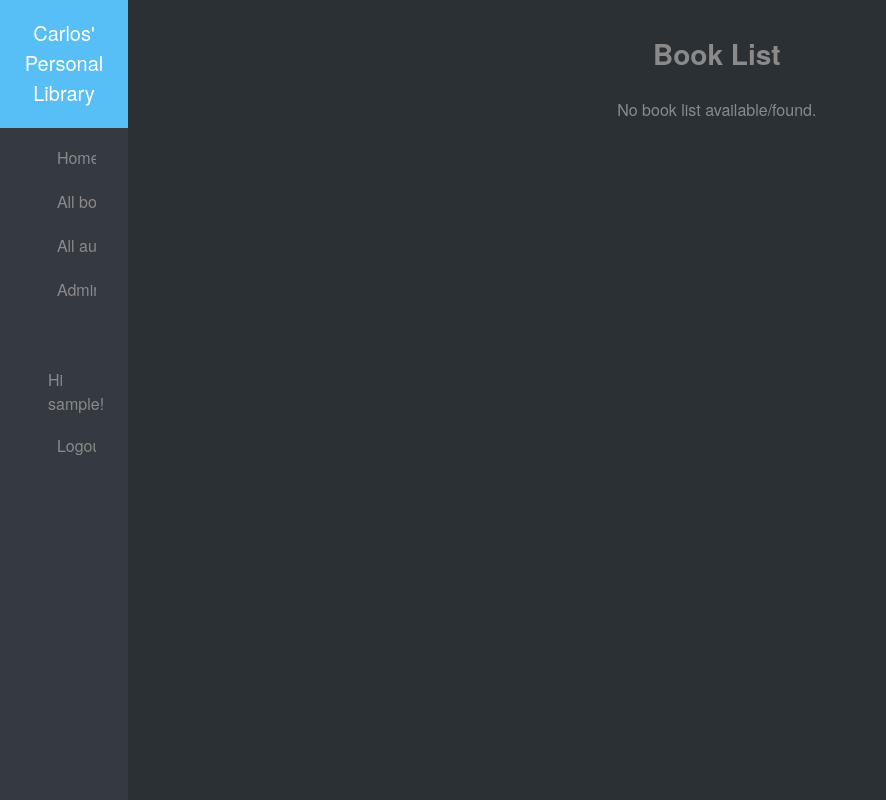
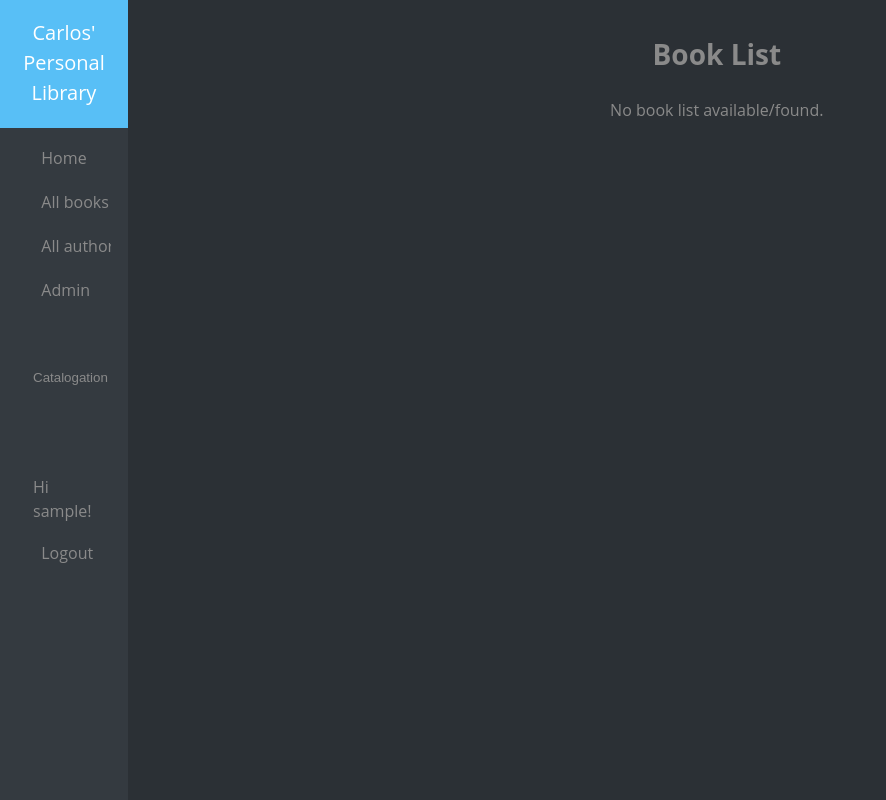
Before and after one commit to carlosmwh1985/djangoPersonalLibrary, a Django app: page /library/books/ in a window 1280 px wide. Shown: the whole page, without its empty margins (0-886 px from the left). Run offline with Django 4.2, Linux system fonts and the light colour scheme; the visitor is signed in with stand-in values (Sample User, id 1); data that the repository does not hold is empty; some libraries are stand-ins or nearby versions.

Commit message:
Catalog Links added to Sidebar + Open Sans as font-family

```diff
--- a/personalLib/library/static/library/styles.css
+++ b/personalLib/library/static/library/styles.css
@@ -31,7 +31,6 @@
 
 body {
   margin: 0;
-  /* font-family: -apple-system, BlinkMacSystemFont, "Segoe UI", Roboto, "Helvetica Neue", Arial, "Noto Sans", sans-serif, "Apple Color Emoji", "Segoe UI Emoji", "Segoe UI Symbol", "Noto Color Emoji"; */
   font-size: 1rem;
   font-weight: 400;
   line-height: 1.5;
@@ -42,13 +41,16 @@ body {
   -moz-background-size: cover;
   -moz-background-size: cover;
   background-size: cover;
-  font-family: 'HelveticaNeue', 'Arial', sans-serif;
 }
 
 h1,
 h2,
 h3 {
   color: var(--gray-text);
+}
+
+body, h1, h2, h3, h4, h5, h6 {
+  font-family: 'Open Sans', sans-serif;
 }
 
 /* h1 {
@@ -114,9 +116,9 @@ p {
   height: 100%;
   min-width: 10%;
   text-align: left;
-  padding: 8px 16px;
+  padding: 8px 1px;
   margin-top: 120px;
-  margin-bottom: -80px;
+  /* margin-bottom: -80px; */
 }
 
 .bar-item {
@@ -157,15 +159,40 @@ p {
   user-select: none;
 }
 
+.button {
+  font-size: 105%;
+}
+
 .bar-button:hover {
   color: var(--blue)!important;
   background-color: var(--cell-hover)!important;
   border-radius: 27px;
 }
 
+.accordion {
+  border: none;
+  outline: none;
+  content: "\F0D9"; /*Carret-Left*/
+}
+
+.accordion:after {
+  content: "\F0D9"; /*Carret-Left*/
+}
+
+.active:after {
+  content: '\F0D7'; /*Carret-Down*/
+}
+
+.accordion-panel {
+  padding: 0 18px;
+  max-height: 0;
+  overflow: hidden;
+  transition: max-height 0.3s ease-in-out;
+}
+
 .container:after,
 .container:before {
-  content:"";
+  content: "";
   display: table;
   clear: both;
 }
@@ -224,7 +251,6 @@ p {
 }
 
 table {
-  font-family: sans-serif;
   border-collapse: collapse;
   margin: 5px 10px;
   font-size: 0.9em;
--- a/personalLib/library/templates/base/generic.html
+++ b/personalLib/library/templates/base/generic.html
@@ -8,6 +8,7 @@
 
         {% load static %}
         <link rel="stylesheet" href="{% static 'library/styles.css' %}">
+        <link rel="stylesheet" href="https://fonts.googleapis.com/css?family=Roboto">
         <link href="{% static 'fontawesomefree/css/fontawesome.css' %}" rel="stylesheet" type="text/css">
         <link href="{% static 'fontawesomefree/css/brands.css' %}" rel="stylesheet" type="text/css">
         <link href="{% static 'fontawesomefree/css/solid.css' %}" rel="stylesheet" type="text/css">
--- a/personalLib/library/templates/base/sidebar.html
+++ b/personalLib/library/templates/base/sidebar.html
@@ -7,21 +7,37 @@
     <div class="bar-block">
         {% if user.is_authenticated %}
             <a href="{% url 'library:library_home' %}"
-            class="bar-item bar-button">
+               class="bar-item bar-button">
                 <i class="fa-solid fa-house-chimney"></i>&nbsp;&nbsp;Home
             </a>
             <a href="{% url 'library:book_list' %}"
-            class="bar-item bar-button">
+               class="bar-item bar-button">
                 <i class="fa-solid fa-book no-hover"></i>&nbsp;&nbsp;All books
             </a>
             <a href="{% url 'library:author_list' %}"
-            class="bar-item bar-button">
+               class="bar-item bar-button">
                 <i class="fa-solid fa-user-pen"></i>&nbsp;&nbsp;All authors
             </a>
             <a href=""
-                class="bar-item bar-button">
+               class="bar-item bar-button">
                 <i class="fa-solid fa-lock"></i>&nbsp;&nbsp;Admin
             </a>
+            <br>
+            <br>
+            <br>
+            <button class="accordion bar-item bar-button" onclick="myAccFunc()">
+                Catalogation <i class="fa fa-caret-down"></i>
+             </button>
+            <div class="accordion-panel">
+                <a href="{% url 'library:catalog_system' %}"
+                   class="bar-item bar-button">
+                   <i class="fa-solid fa-hashtag"></i>&nbsp;&nbsp;Codification
+                </a>
+                <a href="{% url 'library:catalog_codes' %}"
+                   class="bar-item bar-button">
+                   <i class="fa-solid fa-hashtag"></i>&nbsp;&nbsp;Determinants
+                </a>
+            </div>
             <br>
             <br>
             <br>
@@ -40,3 +56,20 @@
         {% endif %}
     </div>
 </div>
+
+<script>
+    var acc = document.getElementsByClassName("accordion");
+    var i;
+
+    for (i=0; i < acc.length; i++) {
+        acc[i].addEventListener("click", function() {
+            this.classList.toggle("active");
+            var panel = this.nextElementSibling;
+            if (panel.style.maxHeight) {
+                panel.style.maxHeight = null;
+            } else {
+                panel.style.maxHeight = panel.scrollHeight + "px";
+            }
+        });
+    }
+</script>
```
